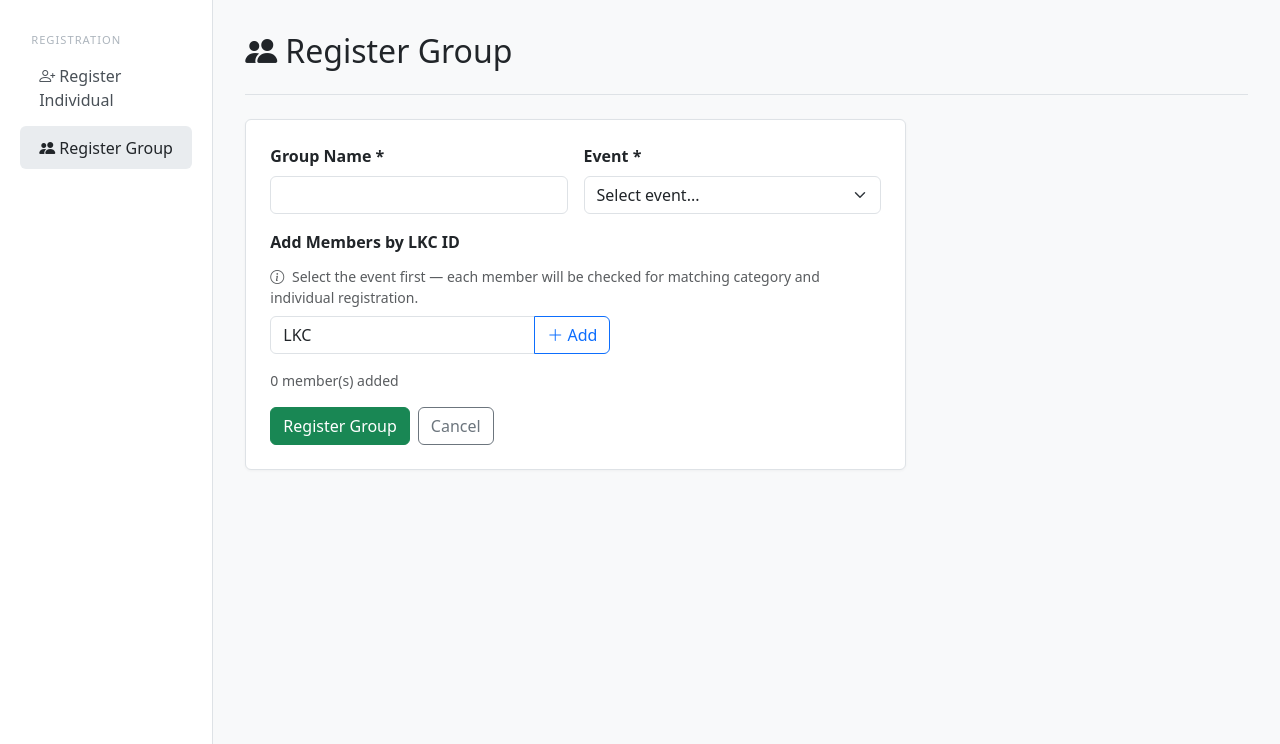
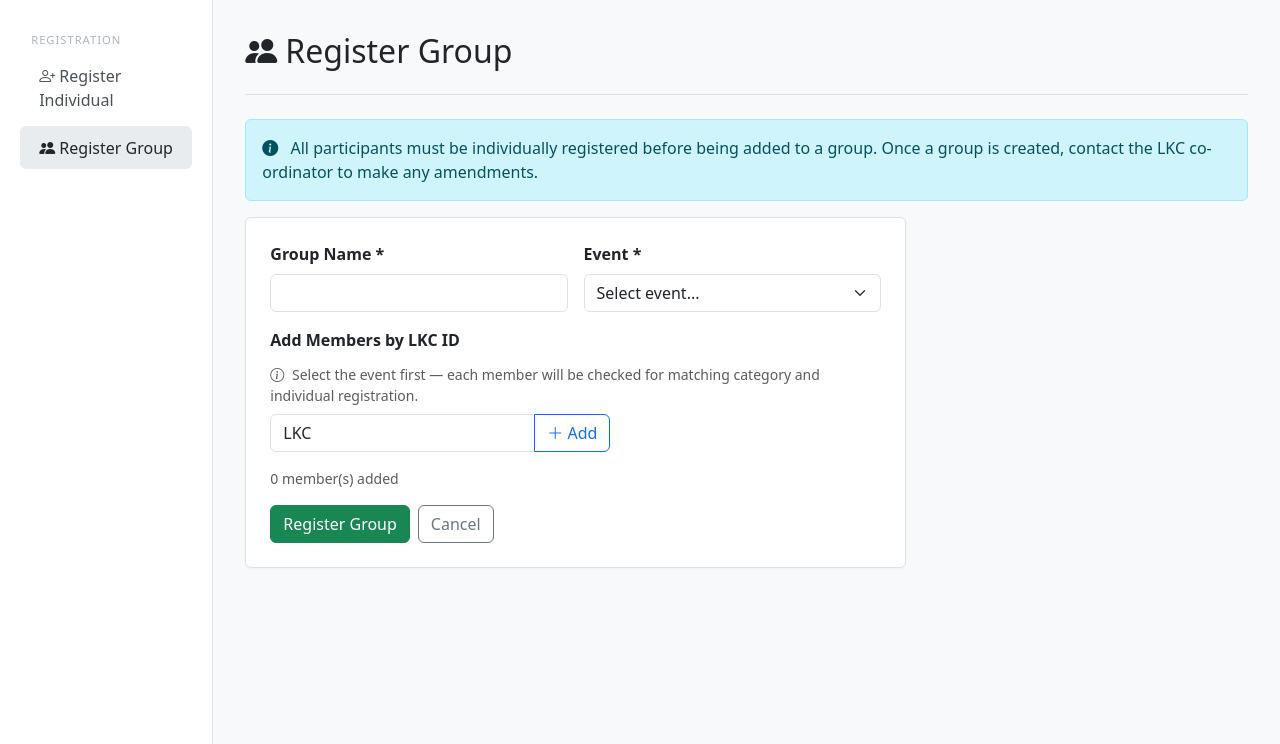
Before and after one commit to RamBSn/kalamela-azure, a Flask app: page /participants/groups/register in a window 1280 px wide. Shown: the part 56-800 px from the top of the page. Run offline with Flask 3, Linux system fonts and the light colour scheme.

Commit message:
add info banner to group registration page
Reminds users that individual registration is required before joining
a group, and that amendments must go through the LKC co-ordinator.

Co-Authored-By: Claude Sonnet 4.6 <noreply@anthropic.com>

```diff
--- a/app/templates/participants/register_group.html
+++ b/app/templates/participants/register_group.html
@@ -3,6 +3,12 @@
 {% block content %}
 <div class="page-header">
   <h2><i class="bi bi-people-fill me-2"></i>Register Group</h2>
+</div>
+
+<div class="alert alert-info">
+  <i class="bi bi-info-circle-fill me-2"></i>
+  All participants must be individually registered before being added to a group.
+  Once a group is created, contact the LKC co-ordinator to make any amendments.
 </div>
 
 {% if warnings %}
```
